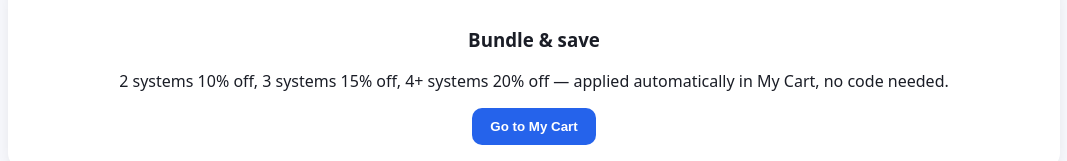
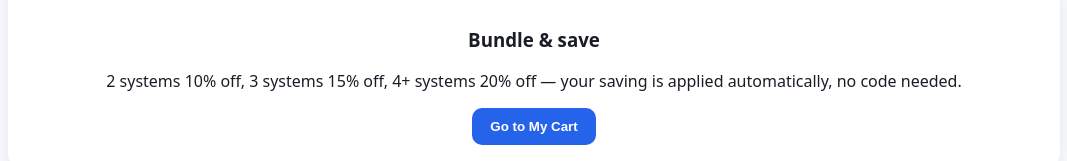
Before and after one commit to brahimhamdipa/autofly-cars-flights, a React (Vite) app: page / in a window 1280 px wide. Shown: the part 2070-2231 px from the top of the page, without its empty margins (106-1173 px from the left). Built offline with nearby package versions, Linux system fonts and the light colour scheme; no server answers; the database is empty.

Commit message:
Word the Bundle & Save line for customers

```diff
--- a/src/components/BusinessSystemsPage.jsx
+++ b/src/components/BusinessSystemsPage.jsx
@@ -71,7 +71,7 @@ export default function BusinessSystemsPage({ go }) {
 
       <div className="hero-card" style={{ textAlign: 'center' }}>
         <h3>Bundle &amp; save</h3>
-        <p>2 systems 10% off, 3 systems 15% off, 4+ systems 20% off — applied automatically in My Cart, no code needed.</p>
+        <p>2 systems 10% off, 3 systems 15% off, 4+ systems 20% off — your saving is applied automatically, no code needed.</p>
         <button onClick={() => go && go('business-cart')}>Go to My Cart</button>
       </div>
     </div>
```
